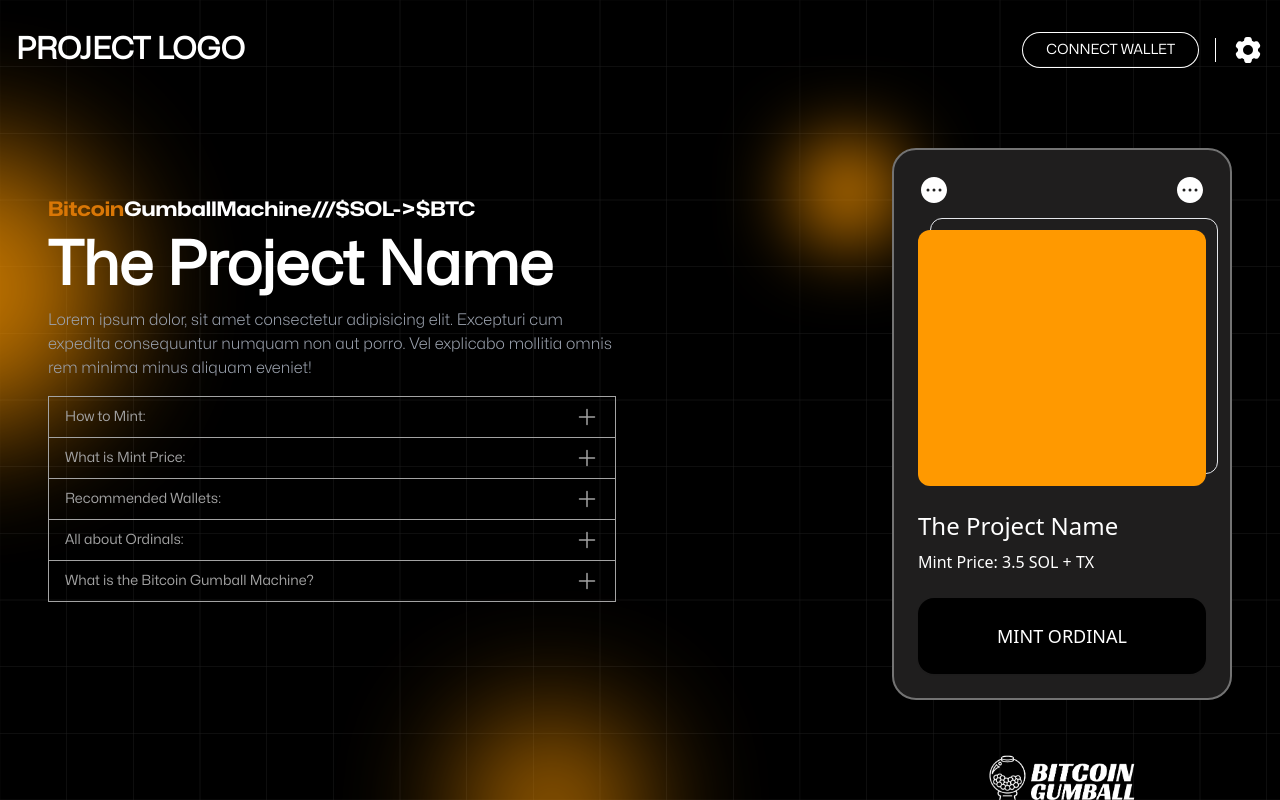
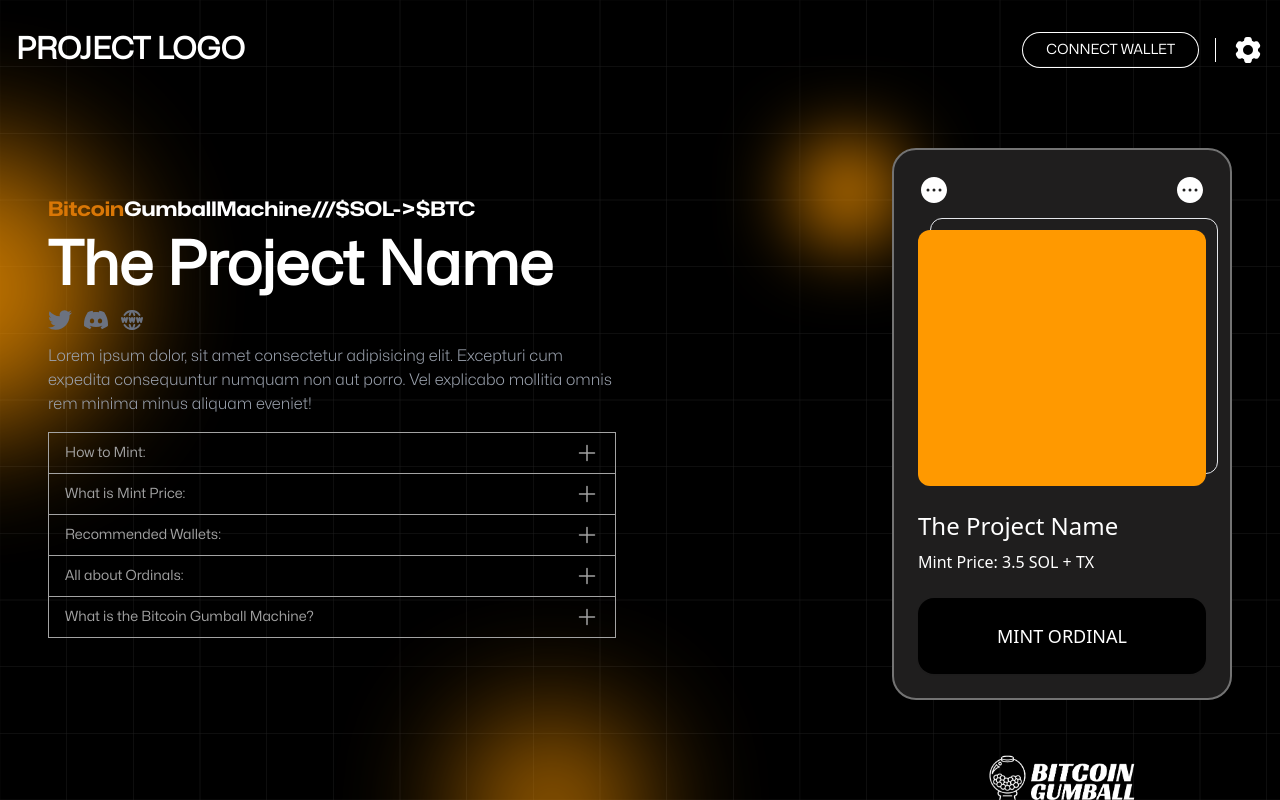
Before and after one commit to AlexMNet/bitcoin-gumball2, a React (Vite) app: page / in a window 1280 px wide. Shown: the top 800 px of the page. Built offline with nearby package versions, Linux system fonts and the light colour scheme.

Commit message:
Add social media link and icons to header

```diff
--- a/package.json
+++ b/package.json
@@ -13,6 +13,7 @@
     "@heroicons/react": "^2.0.16",
     "react": "^18.2.0",
     "react-dom": "^18.2.0",
+    "react-icons": "^4.8.0",
     "react-router-dom": "^6.10.0"
   },
   "devDependencies": {
--- a/src/components/Header.tsx
+++ b/src/components/Header.tsx
@@ -1,3 +1,6 @@
+import { SiTwitter, SiDiscord } from 'react-icons/si';
+import { TbWorldWww } from 'react-icons/tb';
+
 const Header = () => {
   return (
     <>
@@ -6,6 +9,18 @@
         GumballMachine///$SOL-{'>'}$BTC
       </h3>
       <h1 className="font-mona text-6xl font-bold mb-3">The Project Name</h1>
+      {/* Social Media Links */}
+      <div className="flex flex-row gap-3 mb-3 justify-center lg:justify-start">
+        <a href="https://twitter.com/" target="_blank">
+          <SiTwitter className=" w-6 h-6 text-gray-500 cursor-pointer hover:brightness-125" />
+        </a>
+        <a href="https://discord.com/" target="_blank">
+          <SiDiscord className=" w-6 h-6 text-gray-500 cursor-pointer hover:brightness-125" />
+        </a>
+        <a href="#" target="_blank">
+          <TbWorldWww className=" w-6 h-6 text-gray-500 cursor-pointer hover:brightness-125" />
+        </a>
+      </div>
       <p className="font-monaLight text-gray-400">
         Lorem ipsum dolor, sit amet consectetur adipisicing elit. Excepturi cum
         expedita consequuntur numquam non aut porro. Vel explicabo mollitia
```
Also changed, not shown: 1 other file (tests, documents, lock files or other folders).
